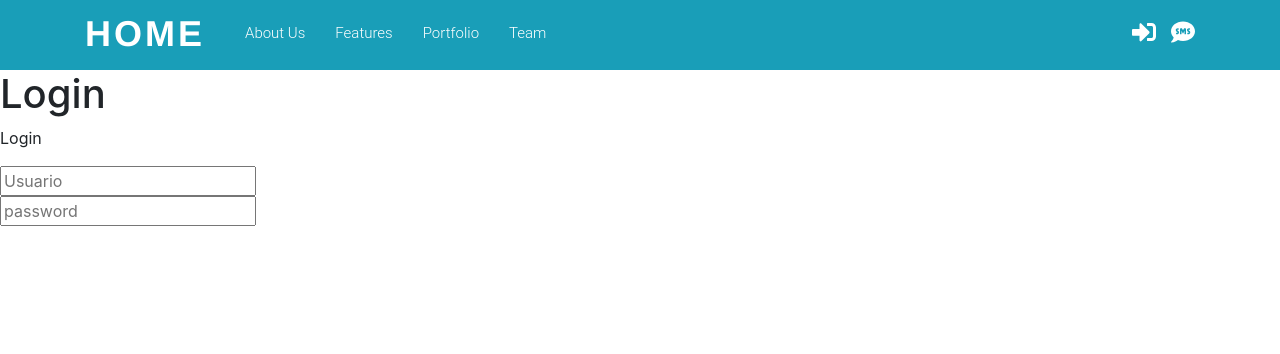
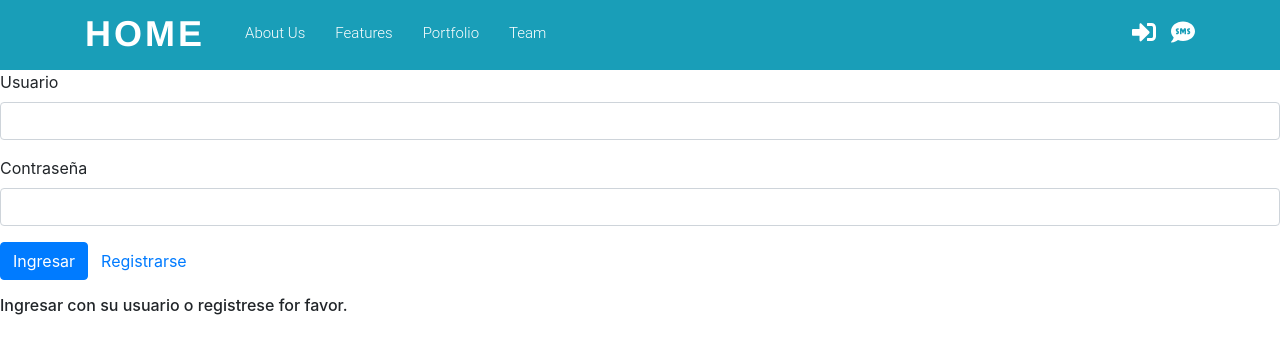
Before and after one commit to randolph182/Proyecto_Clase_AyD_1, an Angular app in the folder client/: page / in a window 1280 px wide. Shown: the top 354 px of the page. Built offline with nearby package versions, Linux system fonts and the light colour scheme.

Commit message:
diseño login mejorado

```diff
--- a/client/src/app/app.component.html
+++ b/client/src/app/app.component.html
@@ -1,16 +1,13 @@
 
 <router-outlet></router-outlet>
 <app-encabezado></app-encabezado>
+<app-login></app-login>
 
-<h1>{{title}}</h1>
-
+<h6>Ingresar con su usuario o registrese for favor.</h6>
+<!--
 <body>
     <p>Login</p>
     <input type="text" placeholder="Usuario"><br>
     <input type="password" placeholder="password">
-  <!--  <form (submit="login")>
-      <input type="text" placeholder="Usuario">
-      <input type="password" placeholder="password">
-    </form> -->
-
-  </body>
+</body>
+-->
--- a/client/src/app/components/login/login.component.html
+++ b/client/src/app/components/login/login.component.html
@@ -1,4 +1,23 @@
-<body>
-
-    <p>HOLA</p>
-</body>
+<form [formGroup]="loginForm">
+    <div class="form-group">
+        <label for="username">Usuario</label>
+        <input type="text" formControlName="username" class="form-control" [ngClass]="{ 'is-invalid': submitted}" />
+        <div *ngIf="submitted" class="invalid-feedback">
+            <div *ngIf="f.username.errors.required">Nombre de usuario obligatorio!</div>
+        </div>
+    </div>
+    <div class="form-group">
+        <label for="password">Contraseña</label>
+        <input type="password" formControlName="password" class="form-control" [ngClass]="{ 'is-invalid': submitted}" />
+        <div *ngIf="submitted && f.password.errors" class="invalid-feedback">
+            <div *ngIf="f.password.errors.required">Contraseña necesaria!</div>
+        </div>
+    </div>
+    <div class="form-group">
+        <button [disabled]="loading" class="btn btn-primary">
+            <span *ngIf="loading" class="spinner-border spinner-border-sm mr-1"></span>
+            Ingresar
+        </button>
+        <a routerLink="/register" class="btn btn-link">Registrarse</a>
+    </div>
+</form>
--- a/client/src/app/components/login/login.component.ts
+++ b/client/src/app/components/login/login.component.ts
@@ -1,4 +1,6 @@
 import { Component, OnInit } from '@angular/core';
+import { Router, ActivatedRoute } from '@angular/router';
+import { FormBuilder, FormGroup, Validators } from '@angular/forms';
 
 @Component({
   selector: 'app-login',
@@ -7,9 +9,26 @@ import { Component, OnInit } from '@angular/core';
 })
 export class LoginComponent implements OnInit {
 
-  constructor() { }
+    loginForm: FormGroup;
+    loading = false;
+    submitted = false;
+    returnUrl: string;
 
-  ngOnInit(): void {
-  }
+  constructor(
+        private formBuilder: FormBuilder,
+        private route: ActivatedRoute,
+        private router: Router
+  ) { }
+
+  ngOnInit() {
+    this.loginForm = this.formBuilder.group({
+        username: ['', Validators.required],
+        password: ['', Validators.required]
+    });
+
+
 
 }
+  get f() { return this.loginForm.controls; }
+
+  }
```
Also changed, not shown: client/src/app/app.module.ts (+6 -2 lines).
